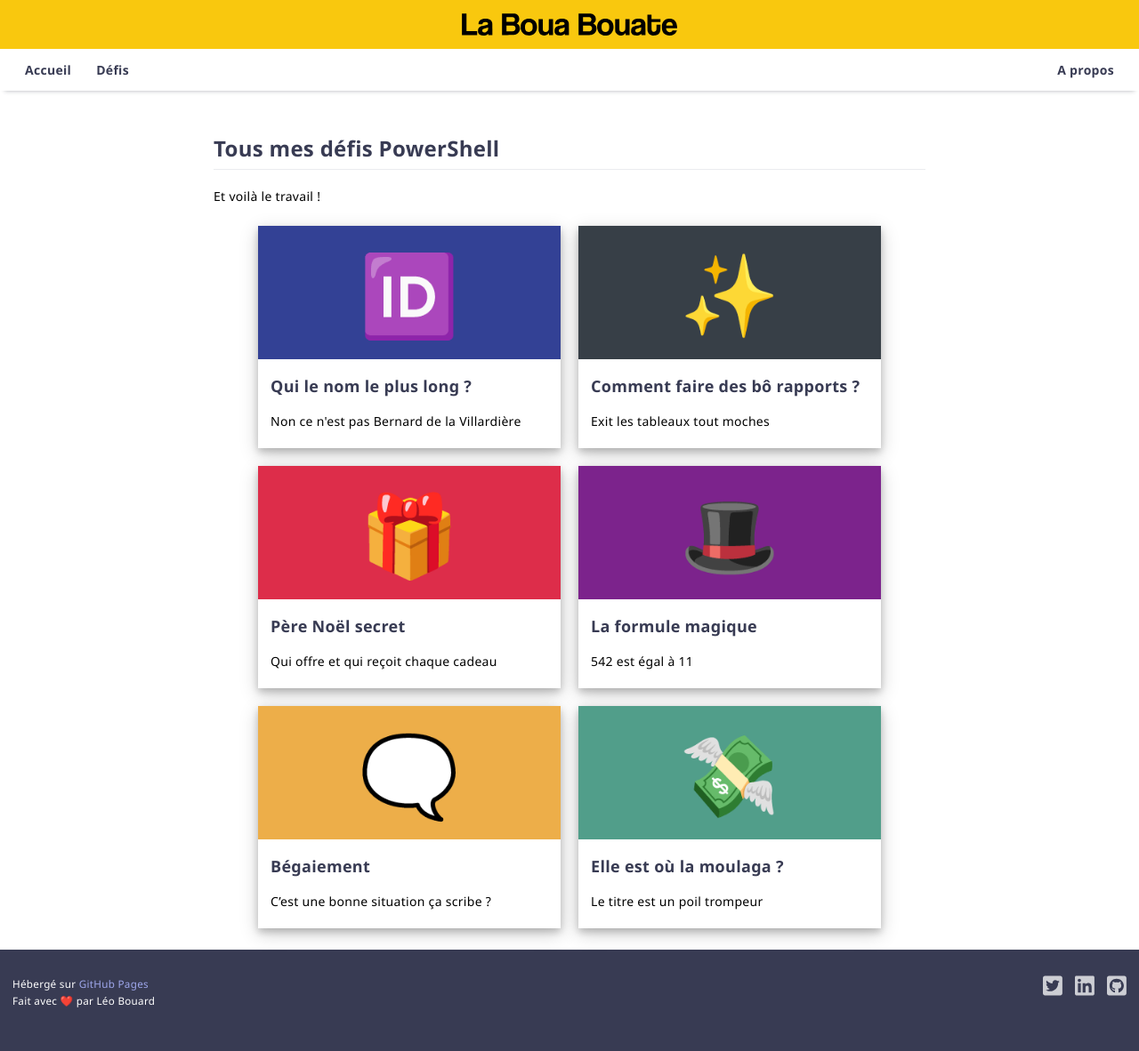
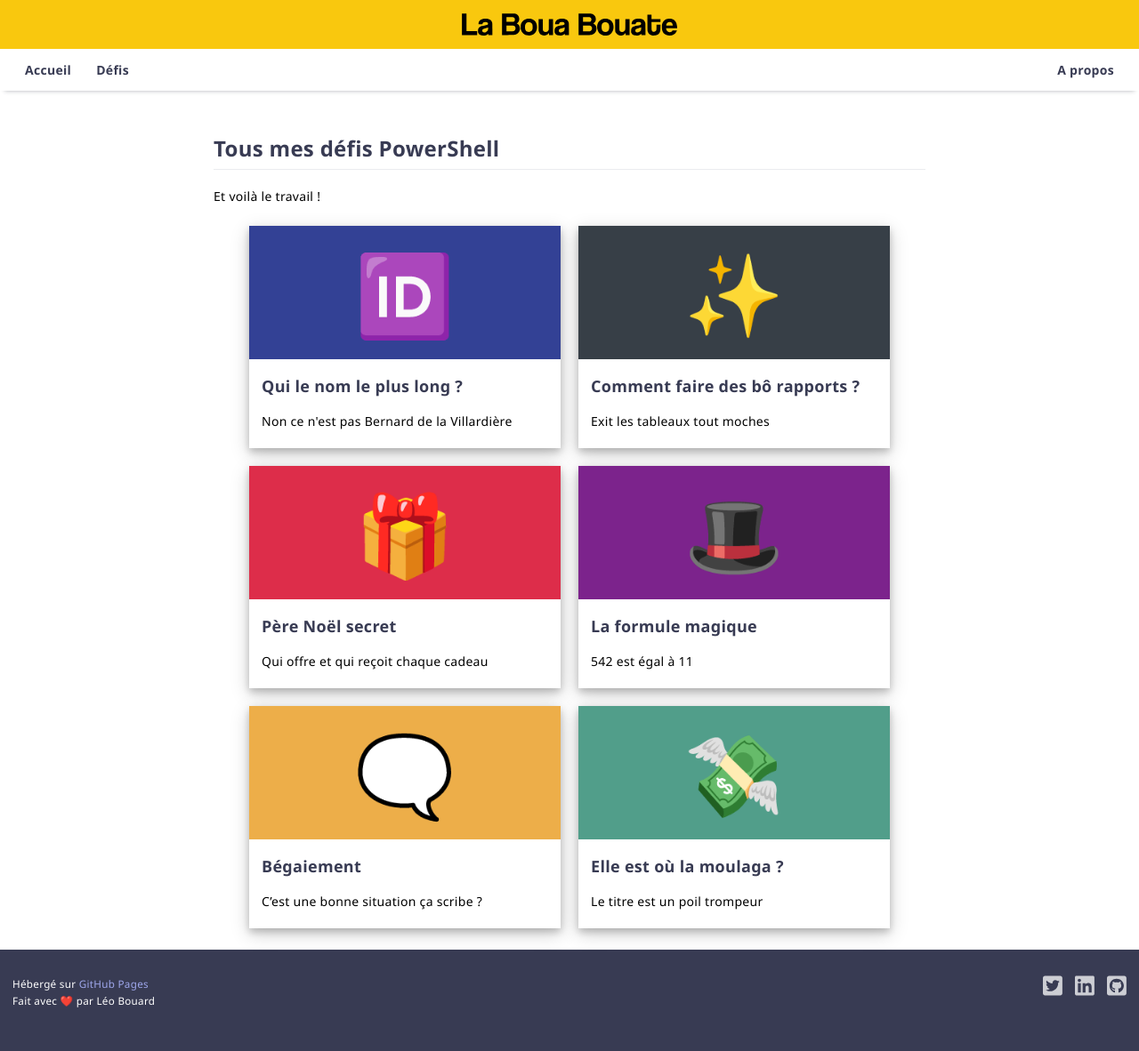
Before and after one commit to leobouard/leobouard.github.io, a Jekyll site: the page built from challenges.md, in a window 1280 px wide. Shown: the whole page at 89% size. Built offline with Jekyll 4.4.1, drawn with Linux system fonts in a browser that asks for light colours; our own code applies the rules of GitHub Pages for plain Markdown files.

Commit message:
Update posts.scss

```diff
--- a/assets/css/posts.scss
+++ b/assets/css/posts.scss
@@ -11,7 +11,7 @@
 
 .card {
     margin: 10px;
-    width: 340px;
+    width: 350px;
     height: 250px;
     box-shadow: 0 4px 8px 0 rgba(0, 0, 0, 0.2), 0 6px 20px 0 rgba(0, 0, 0, 0.19);
 }
```
